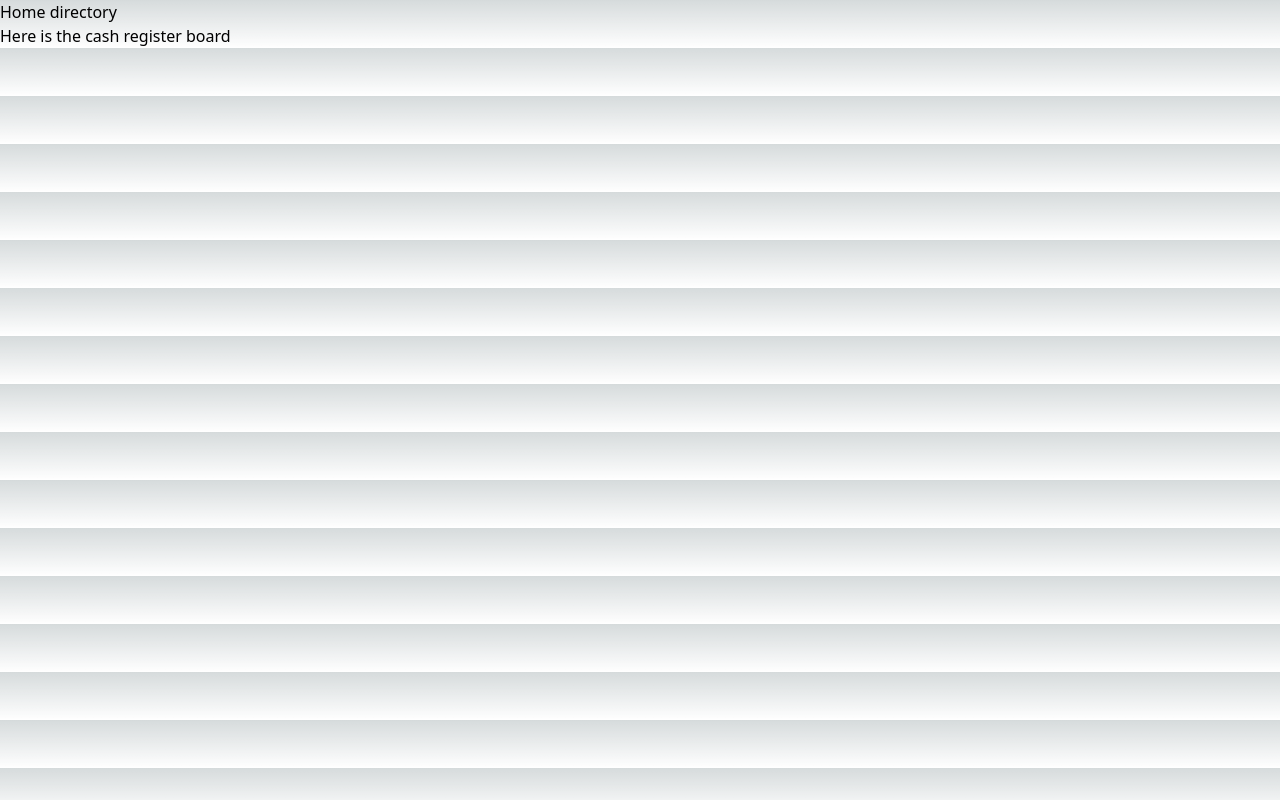
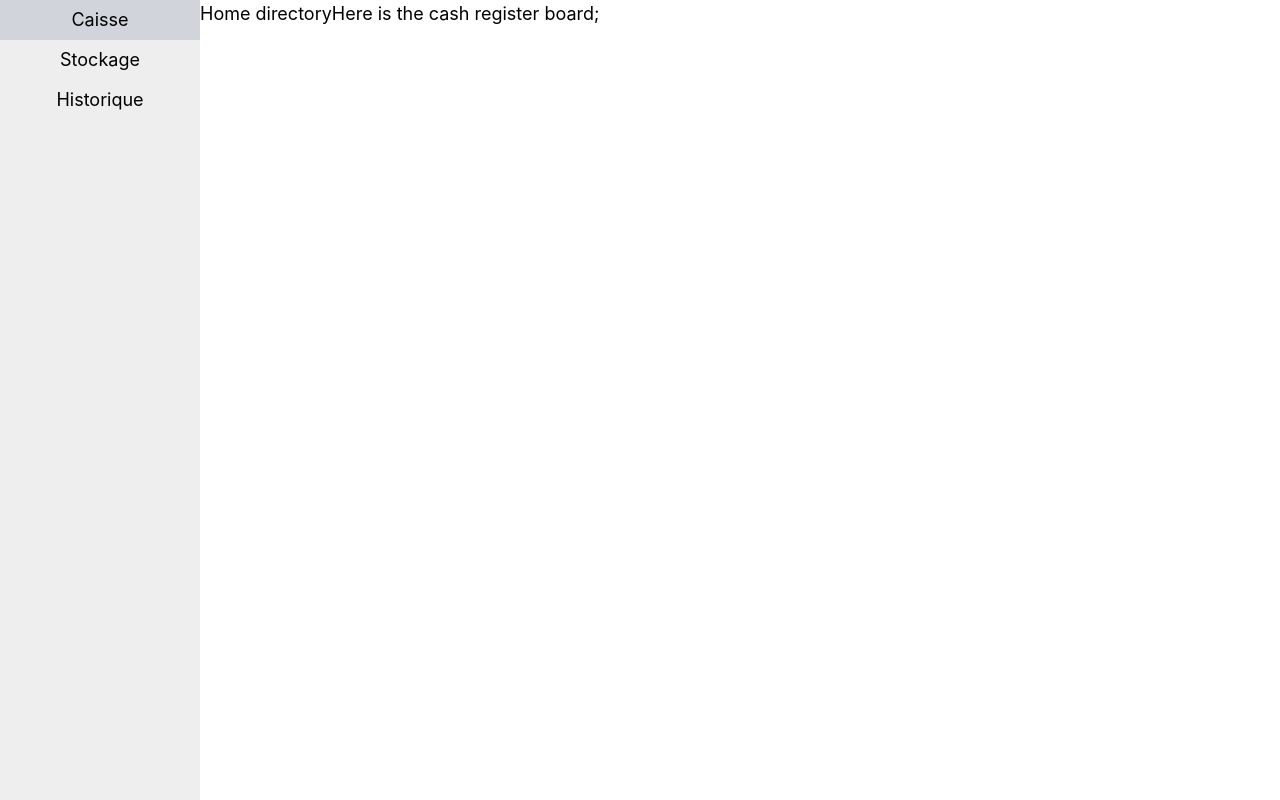
Before and after one commit to paul-rou/CashRegisterApp, a Next.js app: page / in a window 1280 px wide. Built offline with nearby package versions, Linux system fonts and the light colour scheme.

Commit message:
[FEAT] Add Menu drawer and Layout wrapper

```diff
--- /dev/null
+++ b/src/components/Drawer/Drawer.tsx
@@ -0,0 +1,22 @@
+import { NavigationElement } from "../Layout/layout";
+import DrawerNavigationElement from "./DrawerNavigationElement";
+
+const Drawer = ({
+  navigationElementNames,
+}: {
+  navigationElementNames: NavigationElement[];
+}) => {
+  return (
+    <nav className="flex flex-col text-center bg-[#EEEEEE] w-[200px] h-full">
+      {navigationElementNames.map((navigationElement, i) => (
+        <DrawerNavigationElement
+          name={navigationElement.name}
+          link={navigationElement.link}
+          key={i}
+        />
+      ))}
+    </nav>
+  );
+};
+
+export default Drawer;
--- /dev/null
+++ b/src/components/Drawer/DrawerNavigationElement.tsx
@@ -0,0 +1,20 @@
+import Link from "next/link";
+
+const DrawerNavigationElement = ({
+  link,
+  name,
+}: {
+  link: string;
+  name: string;
+}) => {
+  return (
+    <Link
+      href={`/${link}`}
+      className="w-full h-10 leading-10 select-none hover:bg-gray-300"
+    >
+      {name}
+    </Link>
+  );
+};
+
+export default DrawerNavigationElement;
--- /dev/null
+++ b/src/components/Layout/layout.tsx
@@ -0,0 +1,22 @@
+import { ReactNode } from "react";
+import Drawer from "../Drawer/Drawer";
+export interface NavigationElement {
+  link: string;
+  name: string;
+}
+
+const Layout = ({ children }: { children: ReactNode }) => {
+  const navigationElementNames: NavigationElement[] = [
+    { name: "Caisse", link: "" },
+    { name: "Stockage", link: "stockage" },
+    { name: "Historique", link: "historique" },
+  ];
+  return (
+    <div className="flex h-full">
+      <Drawer navigationElementNames={navigationElementNames} />
+      {children}
+    </div>
+  );
+};
+
+export default Layout;
--- a/src/globals.css
+++ b/src/globals.css
@@ -16,12 +16,17 @@
   }
 }
 
+#__next {
+  height: 100%;
+}
+
+html {
+  height: 100%;
+}
+
 body {
-  color: rgb(var(--foreground-rgb));
-  background: linear-gradient(
-      to bottom,
-      transparent,
-      rgb(var(--background-end-rgb))
-    )
-    rgb(var(--background-start-rgb));
+  height: 100%;
+  font-family: -apple-system, BlinkMacSystemFont, Segoe UI, Roboto, Oxygen, Ubuntu,
+  Cantarell, Fira Sans, Droid Sans, Helvetica Neue, sans-serif;
+  font-size: 18px;
 }
--- a/src/pages/_app.tsx
+++ b/src/pages/_app.tsx
@@ -1,7 +1,12 @@
-import React from 'react';
-import '../globals.css';
-import { AppProps } from 'next/app';
+import React from "react";
+import "../globals.css";
+import { AppProps } from "next/app";
+import Layout from "@/components/Layout/layout";
 
 export default function App({ Component, pageProps }: AppProps) {
-    return <Component {...pageProps}/>;
+  return (
+    <Layout>
+      <Component {...pageProps} />;
+    </Layout>
+  );
 }
--- a/src/pages/index.tsx
+++ b/src/pages/index.tsx
@@ -4,5 +4,5 @@ export default function Cash() {
       <h1>Home directory</h1>
       <p>Here is the cash register board</p>
     </>
-    )
+  );
 }
```
Lines whose indentation alone changed are shown as unchanged.
